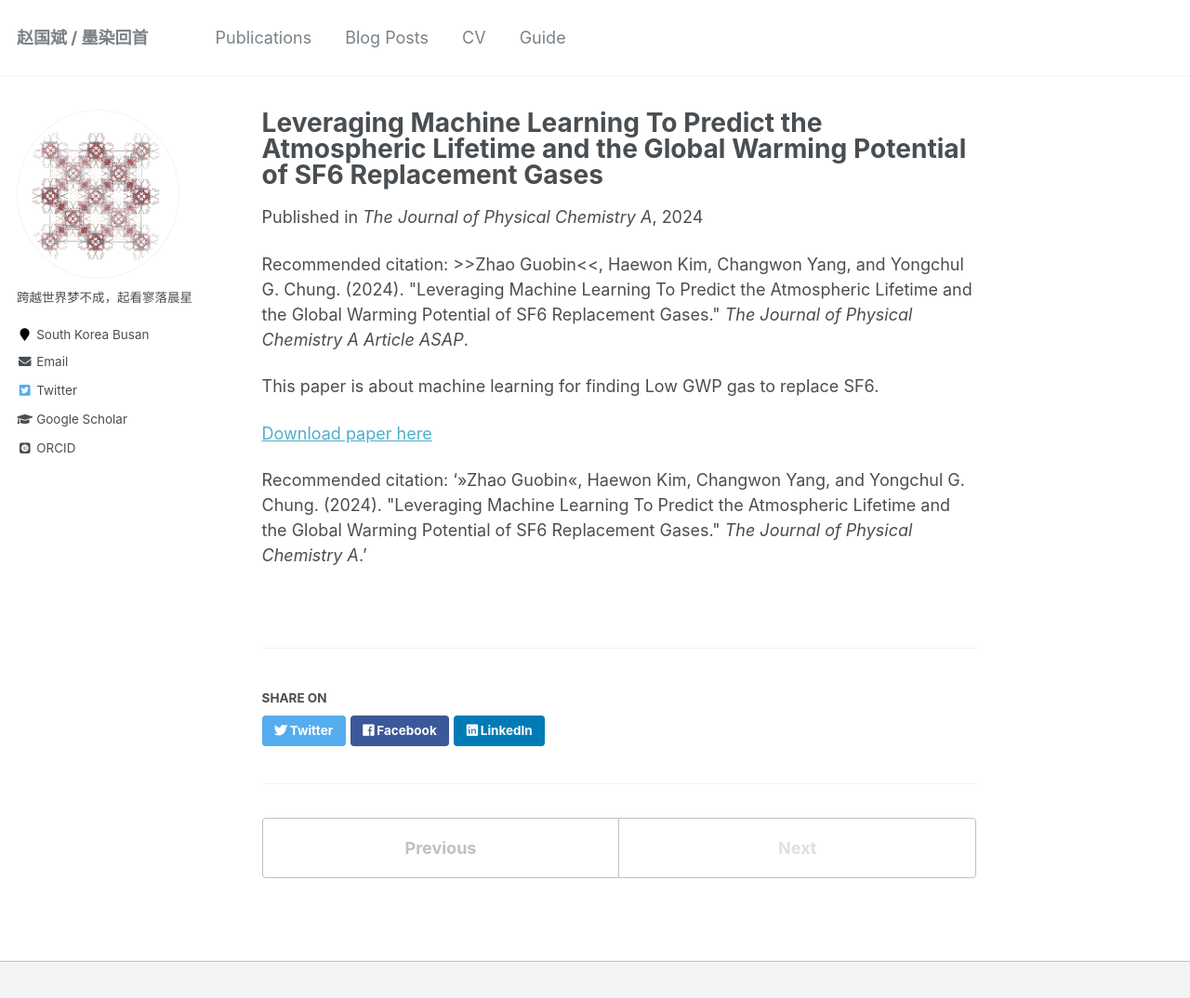
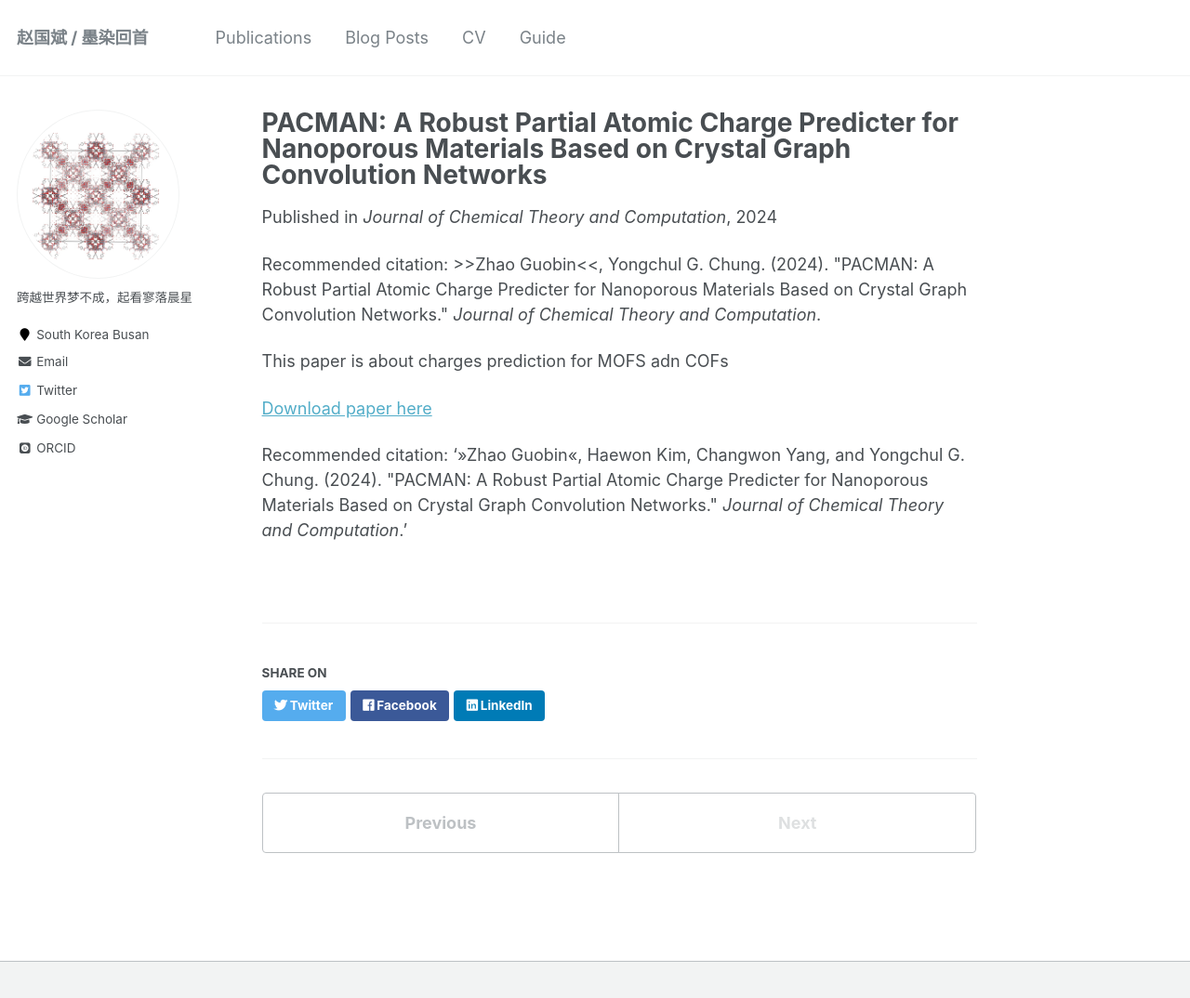
Before and after one commit to sxm13/ZGBshenxiaomoCV.github.io, a Jekyll site: the page built from _publications/2024-06-01-paper-title-number-9.md, in a window 1280 px wide and 1107 px high. Shown: the top 1074 px of the window at 93% size. Built offline with Jekyll 4.4.1, drawn with Linux system fonts in a browser that asks for light colours; some web fonts are replaced.

Commit message:
Update 2024-06-01-paper-title-number-9.md

```diff
--- a/_publications/2024-06-01-paper-title-number-9.md
+++ b/_publications/2024-06-01-paper-title-number-9.md
@@ -1,15 +1,15 @@
 ---
-title: "Leveraging Machine Learning To Predict the Atmospheric Lifetime and the Global Warming Potential of SF6 Replacement Gases"
+title: "PACMAN: A Robust Partial Atomic Charge Predicter for Nanoporous Materials Based on Crystal Graph Convolution Networks"
 collection: publications
-permalink: /publication/2024-03-16-paper-title-number-8
-excerpt: 'This paper is about machine learning in GWP.'
-date: 2024-03-14
-venue: 'The Journal of Physical Chemistry A'
+permalink: /publication/2024-06-01-paper-title-number-9
+excerpt: 'This paper is about charges prediction for MOFS adn COFs.'
+date: 2024-06-01
+venue: 'Journal of Chemical Theory and Computation'
 paperurl: ''
-citation: '>>Zhao Guobin<<, Haewon Kim, Changwon Yang, and Yongchul G. Chung. (2024). &quot;Leveraging Machine Learning To Predict the Atmospheric Lifetime and the Global Warming Potential of SF6 Replacement Gases.&quot; <i>The Journal of Physical Chemistry A Article ASAP</i>.'
+citation: '>>Zhao Guobin<<, Yongchul G. Chung. (2024). &quot;PACMAN: A Robust Partial Atomic Charge Predicter for Nanoporous Materials Based on Crystal Graph Convolution Networks.&quot; <i>Journal of Chemical Theory and Computation</i>.'
 ---
-This paper is about machine learning for finding Low GWP gas to replace SF6.
+This paper is about charges prediction for MOFS adn COFs
 
-[Download paper here](https://pubs.acs.org/doi/full/10.1021/acs.jpca.3c07339)
+[Download paper here](https://pubs.acs.org/doi/10.1021/acs.jctc.4c00434)
 
-Recommended citation: '>>Zhao Guobin<<, Haewon Kim, Changwon Yang, and Yongchul G. Chung. (2024). &quot;Leveraging Machine Learning To Predict the Atmospheric Lifetime and the Global Warming Potential of SF6 Replacement Gases.&quot; <i>The Journal of Physical Chemistry A</i>.'
+Recommended citation: '>>Zhao Guobin<<, Haewon Kim, Changwon Yang, and Yongchul G. Chung. (2024). &quot;PACMAN: A Robust Partial Atomic Charge Predicter for Nanoporous Materials Based on Crystal Graph Convolution Networks.&quot; <i>Journal of Chemical Theory and Computation</i>.'
```
